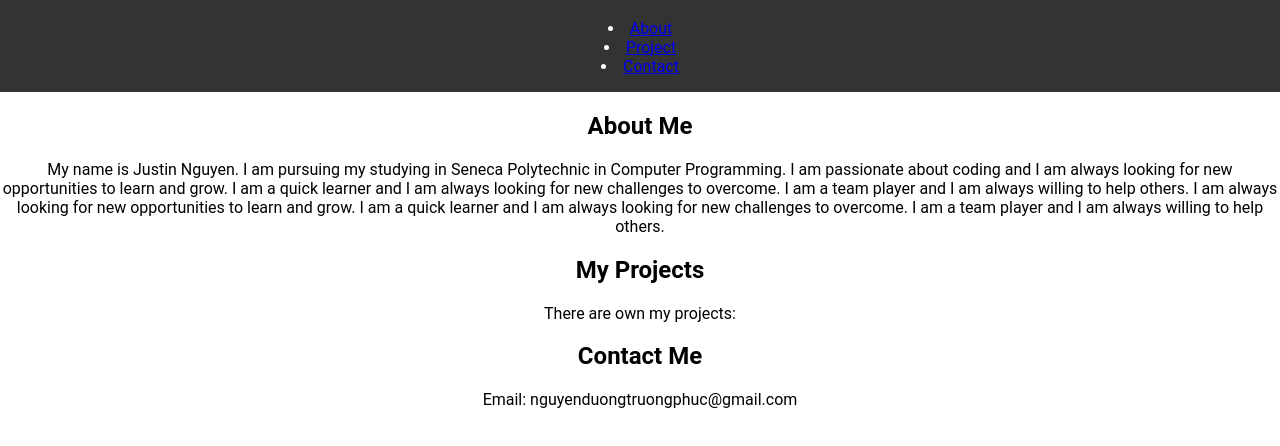
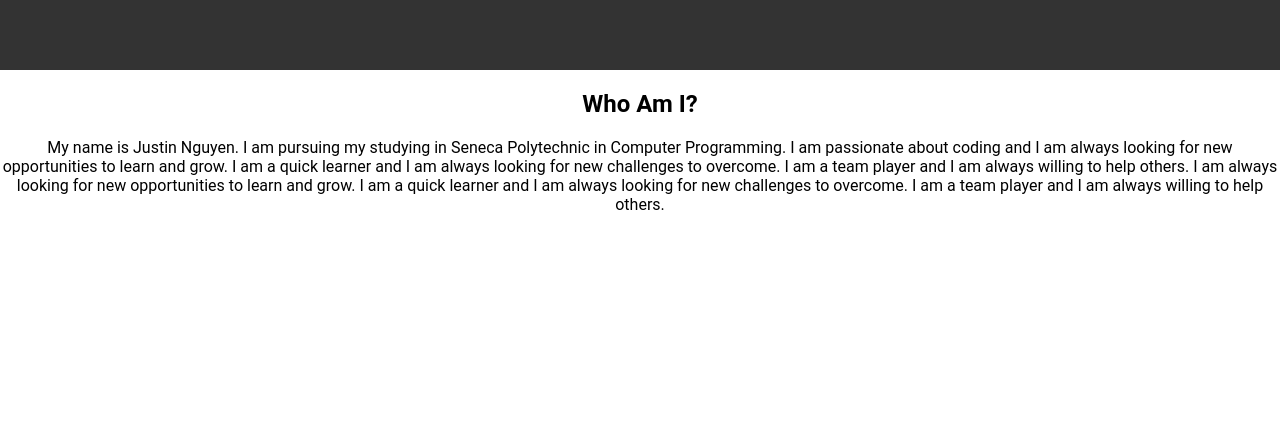
Before and after one commit to TruongPhuc2005/my-Portfolio, a plain HTML site: page index.html in a window 1280 px wide. Shown: the part 78-524 px from the top of the page. Drawn offline with Linux system fonts and the light colour scheme; files that its build step writes are made by us from their sources.

Commit message:
chaned index

```diff
--- a/index.html
+++ b/index.html
@@ -12,15 +12,16 @@
     <header>
         <h1>Welcome to my Portfolio</h1>
         <nav>
-            <ui>
-                <li><a href="#about">About</a></li>
-                <li><a href="#projects">Project</a></li>
-                <li><a href="#contact">Contact</a></li>
-            </ui>
+            <ul>
+                <li><a href="index.html"></a></li>
+                <li><a href="about.html"></a></li>
+                <li><a href="projects.html"></a></li>
+                <li><a href="contact.html"></a></li>
+            </ul>
         </nav>
     </header>
-    <section id="about">
-        <h2>About Me</h2>
+    <section>
+        <h2>Who Am I?</h2>
         <p>My name is Justin Nguyen. I am pursuing my studying in Seneca Polytechnic in Computer Programming. I am
             passionate about coding and I am always looking for new opportunities to learn and grow. I am a quick
             learner and I am always looking for new challenges to overcome. I am a team player and I am always willing
@@ -28,14 +29,7 @@
             always looking for new challenges to overcome. I am a team player and I am always willing to help others.
         </p>
     </section>
-    <section id="projects">
-        <h2>My Projects</h2>
-        <p>There are own my projects:</p>
-    </section>
-    <section id="contact">
-        <h2>Contact Me</h2>
-        <p>Email: nguyenduongtruongphuc@gmail.com</p>
-    </section>
+
     <script src="js/script.js"></script>
 
 </body>
```
